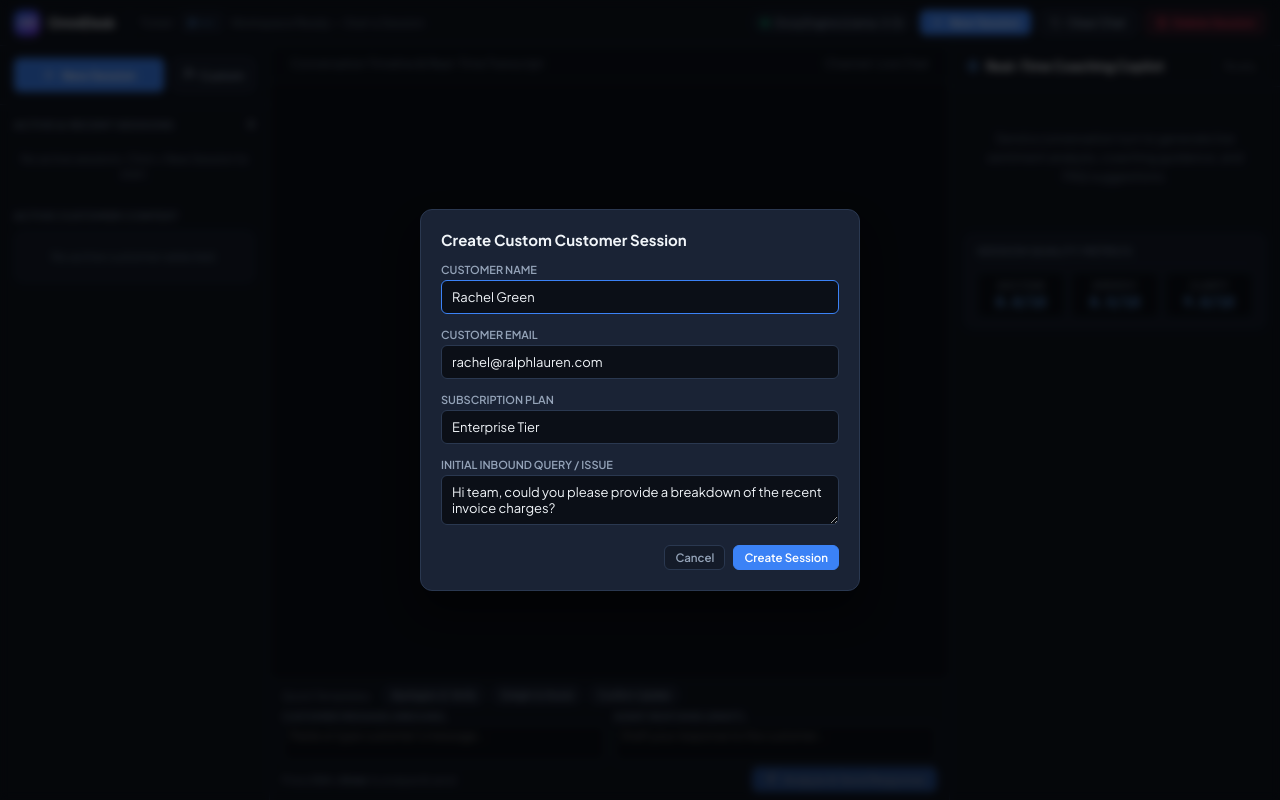
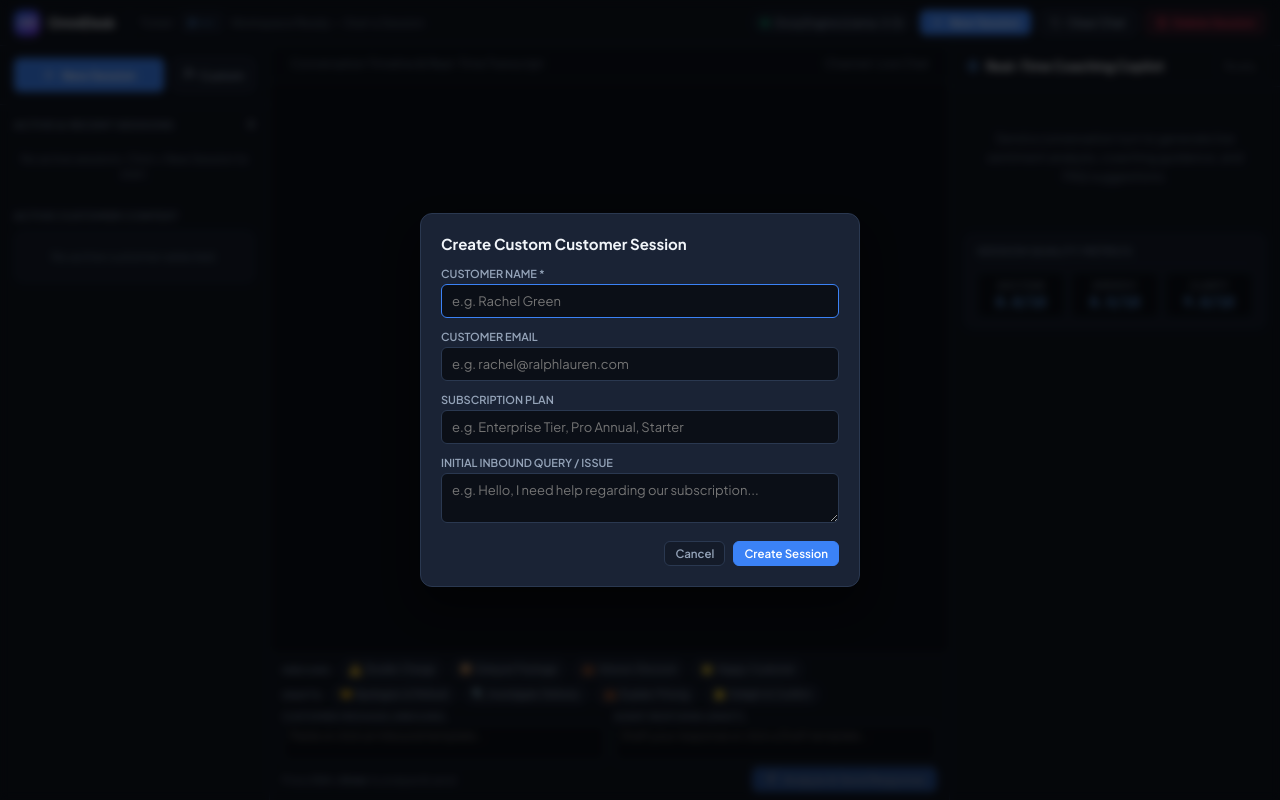
Before and after one commit to Guptanshu44/Customer-support-assistant, a React (Vite) app in the folder frontend/: page / in a window 1280 px wide. Both pictures are taken after a click on the button "Custom". Built offline with nearby package versions, Linux system fonts and the light colour scheme.

Commit message:
fix: blank custom session inputs, clean session deletion without auto-create, and dual quick templates for inbound & draft

```diff
--- a/frontend/src/App.jsx
+++ b/frontend/src/App.jsx
@@ -129,7 +129,15 @@ export default function App() {
       if (data.next_id) {
         await loadSessions(data.next_id);
       } else {
-        await handleNewSession();
+        // Cleanly reset without automatically creating any session
+        setCurrentSessionId(null);
+        setActiveSession(null);
+        setActiveCustomer(null);
+        setTurns([]);
+        setInitialMessage('');
+        setCopilotFeedback(null);
+        setSessions([]);
+        await loadSessions();
       }
     } catch (err) {
       alert('Error deleting session: ' + err.message);
@@ -223,6 +231,7 @@ export default function App() {
           setAgentInput={setAgentInput}
           isProcessing={isProcessing}
           onSendTurn={handleSendTurn}
+          onOpenCustomModal={() => setIsCustomModalOpen(true)}
         />
 
         {/* Column 3: Live Copilot & KPI */}
--- a/frontend/src/components/ConversationCanvas.jsx
+++ b/frontend/src/components/ConversationCanvas.jsx
@@ -1,5 +1,5 @@
 import React, { useRef, useEffect } from 'react';
-import { Send } from 'lucide-react';
+import { Send, MessageSquarePlus } from 'lucide-react';
 
 export default function ConversationCanvas({
   turns,
@@ -11,6 +11,7 @@ export default function ConversationCanvas({
   setAgentInput,
   isProcessing,
   onSendTurn,
+  onOpenCustomModal,
 }) {
   const chatTimelineRef = useRef(null);
 
@@ -37,7 +38,11 @@ export default function ConversationCanvas({
     }
   };
 
-  const insertQuickReply = (text) => {
+  const insertCustomerSample = (text) => {
+    setCustomerInput(text);
+  };
+
+  const insertAgentDraft = (text) => {
     setAgentInput(text);
   };
 
@@ -49,8 +54,46 @@ export default function ConversationCanvas({
       </div>
 
       <div className="chat-timeline" id="chat-messages" ref={chatTimelineRef}>
+        {/* If no active ticket selected */}
+        {!activeCustomer && (!turns || turns.length === 0) && (
+          <div
+            style={{
+              textAlign: 'center',
+              margin: 'auto',
+              padding: '40px 20px',
+              color: 'var(--text-subtle)',
+            }}
+          >
+            <div style={{ fontSize: '32px', marginBottom: '12px' }}>🎫</div>
+            <div
+              style={{
+                fontSize: '15px',
+                fontWeight: '600',
+                color: 'var(--text-main)',
+                marginBottom: '6px',
+              }}
+            >
+              No Active Ticket Selected
+            </div>
+            <div style={{ fontSize: '12px', maxWidth: '320px', margin: '0 auto 16px auto', lineHeight: 1.4 }}>
+              Create a custom customer ticket to start real-time AI coaching and sentiment analysis.
+            </div>
+            {onOpenCustomModal && (
+              <button
+                type="button"
+                className="action-btn btn-new-ticket"
+                onClick={onOpenCustomModal}
+                style={{ padding: '6px 16px', margin: '0 auto' }}
+              >
+                <MessageSquarePlus size={14} />
+                <span>+ Create Customer Ticket</span>
+              </button>
+            )}
+          </div>
+        )}
+
         {/* Initial message if no turns yet */}
-        {(!turns || turns.length === 0) && initialMessage && (
+        {activeCustomer && (!turns || turns.length === 0) && initialMessage && (
           <div className="timeline-msg customer">
             <div className="msg-avatar">
               {getInitials(activeCustomer?.name)}
@@ -106,42 +149,104 @@ export default function ConversationCanvas({
 
       {/* Message Composer Dock */}
       <div className="composer-dock">
+        {/* Inbound Customer Samples & Agent Drafts */}
         <div className="quick-chips-row">
-          <span style={{ fontSize: '11px', color: 'var(--text-subtle)', marginRight: 4 }}>
-            Quick Templates:
+          <span style={{ fontSize: '10px', color: 'var(--text-subtle)', fontWeight: 700, textTransform: 'uppercase' }}>
+            Inbound:
           </span>
           <button
             type="button"
             className="quick-chip"
             onClick={() =>
-              insertQuickReply(
-                'I apologize for the confusion. Let me verify the transaction and process the refund immediately.'
+              insertCustomerSample(
+                'I just noticed my account was debited twice for the renewal subscription! Please fix this immediately.'
               )
             }
           >
-            Apologize &amp; Verify
+            ⚠️ Double Charge
           </button>
           <button
             type="button"
             className="quick-chip"
             onClick={() =>
-              insertQuickReply(
-                'Thank you for reaching out! I am thrilled to hear that everything was resolved smoothly.'
+              insertCustomerSample(
+                'My package tracking shows delivered, but I have not received it yet. Can someone check?'
               )
             }
           >
-            Delight &amp; Assist
+            📦 Delayed Package
           </button>
           <button
             type="button"
             className="quick-chip"
             onClick={() =>
-              insertQuickReply(
-                'I have checked your account and confirmed the update. A confirmation has been sent to your email.'
+              insertCustomerSample(
+                'Hi, I wanted to ask if you offer volume discounts on additional user seats for our team.'
               )
             }
           >
-            Confirm Update
+            💼 Volume Discount
+          </button>
+          <button
+            type="button"
+            className="quick-chip"
+            onClick={() =>
+              insertCustomerSample(
+                'Thank you so much for the prompt refund! Everything looks resolved now.'
+              )
+            }
+          >
+            ⭐ Happy Customer
+          </button>
+        </div>
+
+        <div className="quick-chips-row">
+          <span style={{ fontSize: '10px', color: 'var(--text-subtle)', fontWeight: 700, textTransform: 'uppercase' }}>
+            Drafts:
+          </span>
+          <button
+            type="button"
+            className="quick-chip"
+            onClick={() =>
+              insertAgentDraft(
+                'I sincerely apologize for the confusion. I have verified the transaction and processed the refund immediately, which will reflect in 3-5 business days.'
+              )
+            }
+          >
+            🤝 Apologize &amp; Refund
+          </button>
+          <button
+            type="button"
+            className="quick-chip"
+            onClick={() =>
+              insertAgentDraft(
+                'I understand your concern. Let me check the courier tracking details right away to locate your shipment.'
+              )
+            }
+          >
+            🔍 Investigate Delivery
+          </button>
+          <button
+            type="button"
+            className="quick-chip"
+            onClick={() =>
+              insertAgentDraft(
+                'Thank you for asking! We offer an 18% volume discount for teams with 15+ seats on annual billing.'
+              )
+            }
+          >
+            💼 Explain Pricing
+          </button>
+          <button
+            type="button"
+            className="quick-chip"
+            onClick={() =>
+              insertAgentDraft(
+                'Thank you for reaching out! I am thrilled to hear that everything was resolved smoothly for you.'
+              )
+            }
+          >
+            🌟 Delight &amp; Confirm
           </button>
         </div>
 
@@ -153,7 +258,7 @@ export default function ConversationCanvas({
             <textarea
               id="customer-input"
               className="composer-textarea"
-              placeholder="Paste or type customer's message..."
+              placeholder="Paste or click an Inbound template..."
               value={customerInput}
               onChange={(e) => setCustomerInput(e.target.value)}
               onKeyDown={handleKeyDown}
@@ -167,7 +272,7 @@ export default function ConversationCanvas({
             <textarea
               id="agent-input"
               className="composer-textarea"
-              placeholder="Draft your response to the customer..."
+              placeholder="Draft your response or click a Draft template..."
               value={agentInput}
               onChange={(e) => setAgentInput(e.target.value)}
               onKeyDown={handleKeyDown}
--- a/frontend/src/components/CustomUserModal.jsx
+++ b/frontend/src/components/CustomUserModal.jsx
@@ -1,12 +1,20 @@
-import React, { useState } from 'react';
+import React, { useState, useEffect } from 'react';
 
 export default function CustomUserModal({ isOpen, onClose, onSubmit }) {
-  const [name, setName] = useState('Rachel Green');
-  const [email, setEmail] = useState('rachel@ralphlauren.com');
-  const [plan, setPlan] = useState('Enterprise Tier');
-  const [initialMessage, setInitialMessage] = useState(
-    'Hi team, could you please provide a breakdown of the recent invoice charges?'
-  );
+  const [name, setName] = useState('');
+  const [email, setEmail] = useState('');
+  const [plan, setPlan] = useState('');
+  const [initialMessage, setInitialMessage] = useState('');
+
+  // Reset form inputs whenever modal opens
+  useEffect(() => {
+    if (isOpen) {
+      setName('');
+      setEmail('');
+      setPlan('');
+      setInitialMessage('');
+    }
+  }, [isOpen]);
 
   if (!isOpen) return null;
 
@@ -19,7 +27,7 @@ export default function CustomUserModal({ isOpen, onClose, onSubmit }) {
     onSubmit({
       name: name.trim(),
       email: email.trim(),
-      plan: plan.trim(),
+      plan: plan.trim() || 'Custom Plan',
       initial_message: initialMessage.trim(),
       title: `${name.trim()} — Support Session`,
     });
@@ -30,9 +38,9 @@ export default function CustomUserModal({ isOpen, onClose, onSubmit }) {
       <div className="modal-card" onClick={(e) => e.stopPropagation()}>
         <div className="modal-title">Create Custom Customer Session</div>
 
-        <form onSubmit={handleSubmit} style={{ display: 'flex', flexDirection: 'column', gap: '14px' }}>
+        <form onSubmit={handleSubmit} style={{ display: 'flex', flexDirection: 'column', gap: '12px' }}>
           <div className="modal-field">
-            <label>Customer Name</label>
+            <label>Customer Name *</label>
             <input
               type="text"
               className="modal-input"
@@ -62,7 +70,7 @@ export default function CustomUserModal({ isOpen, onClose, onSubmit }) {
               className="modal-input"
               value={plan}
               onChange={(e) => setPlan(e.target.value)}
-              placeholder="e.g. Enterprise Tier"
+              placeholder="e.g. Enterprise Tier, Pro Annual, Starter"
             />
           </div>
 
@@ -73,7 +81,7 @@ export default function CustomUserModal({ isOpen, onClose, onSubmit }) {
               rows="2"
               value={initialMessage}
               onChange={(e) => setInitialMessage(e.target.value)}
-              placeholder="e.g. I need an invoice for our accounting team..."
+              placeholder="e.g. Hello, I need help regarding our subscription..."
             />
           </div>
 
```
Also changed, not shown: 2 other files (tests, documents, lock files or other folders).
